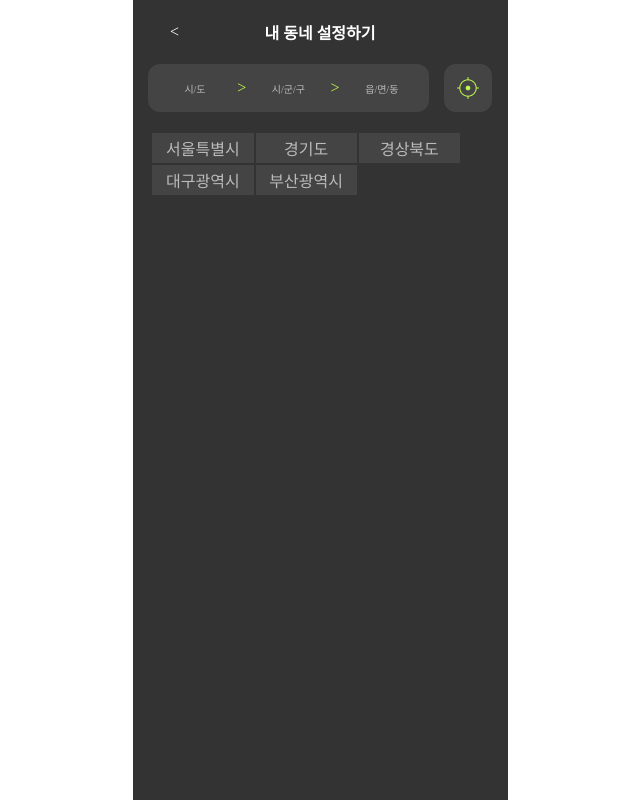
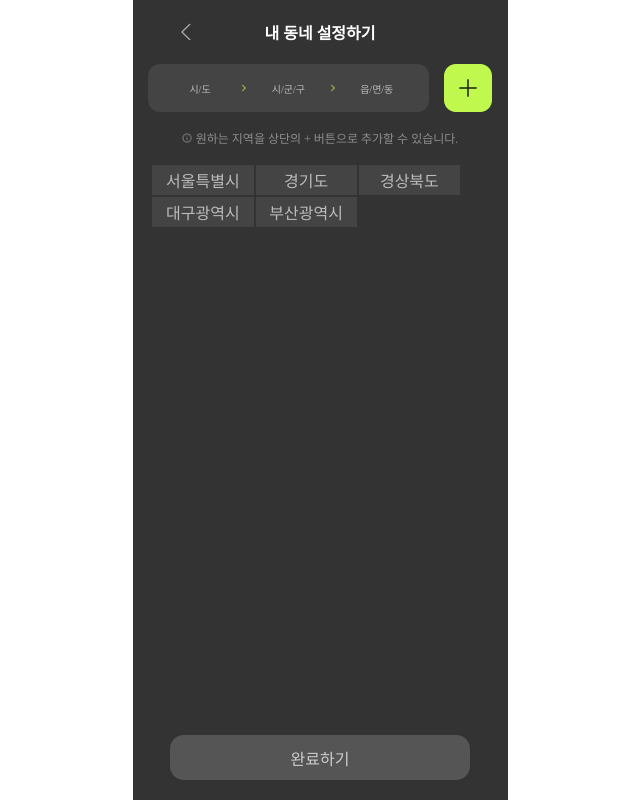
Before and after one commit to potato-club/spotry-front, a React (Create React App) app: page / in a window 1280 px wide. Shown: the whole page, without its empty margins (320-960 px from the left). Built offline with nearby package versions, Linux system fonts and the light colour scheme.

Commit message:
feat: 위치 설정 페이지 완성

```diff
--- /dev/null
+++ b/src/components/Location/LocaTag.tsx
@@ -0,0 +1,111 @@
+import React, { useEffect, useState } from "react";
+import styled from "styled-components";
+
+interface House {
+    city:string;
+    district:string;
+    neighbor:string;
+}
+
+interface LocaTagProps{
+    Houses: House[];
+    DeleteHouse: (idx:number) => void;
+}
+
+const LocaTag:React.FC<LocaTagProps> = ({Houses, DeleteHouse}) => {
+
+    const [Length, setLength] = useState<number>(0);
+
+    const [isReal,setIsReal] = useState<boolean>(false);
+
+
+
+    useEffect(()=>{
+        setLength(Houses.length);
+        if(Length !== 0){
+            setIsReal(true);
+        } else{
+            setIsReal(false);
+        }
+    },[Houses, Length]);
+
+    return (
+        <TagContainer isReal={isReal}>
+            <div>
+                {isReal ? (
+                    <>
+                        {Houses.map((house,idx)=><ChoiceLoca key={idx}>
+                            <div>
+                                {house.city} {house.district} {house.neighbor}
+                                <Delete onClick={() => DeleteHouse(idx)}/>
+                            </div>
+                        </ChoiceLoca>)}
+                    </>
+                )
+                :
+                (<>
+                    <InfoIcon/>
+                    <span>원하는 지역을 상단의 + 버튼으로 추가할 수 있습니다.</span>
+                </>)}
+
+            </div>
+        </TagContainer>
+    );
+};
+
+export default LocaTag;
+
+const TagContainer = styled.div<{isReal:boolean}>`
+width: 90%;
+display: flex;
+margin-top: 10px;
+justify-content: ${(props)=>(props.isReal) ? "flex-start" : "center"};
+height: 32px;
+div{
+    display: flex;
+    align-items: center;
+}
+span{
+    color:#8D8D8D;
+    font-size: 12px;
+    margin-left: 4px;
+}
+`
+
+const InfoIcon = styled.div`
+background-image: url('images/Info.png');
+width: 10px;
+height: 10px;
+background-position:center;
+background-size: cover;
+`
+
+const ChoiceLoca = styled.div`
+display: flex;
+justify-content: center;
+height: 32px;
+background-color: #444444;
+border-radius: 8px;
+color: #FFFFFF;
+font-size:10px;
+margin-right: 10px;
+padding-left: 4px;
+padding-right: 4px;
+div{
+    display: flex;
+    align-items: center;
+    justify-content: center;
+    margin-left: 2px;
+    margin-right: 2px;
+}
+`
+
+const Delete = styled.div`
+cursor: pointer;
+background-image: url('images/X.png');
+width: 12px;
+height: 12px;
+background-position: center;
+background-size: cover;
+margin-left: 4px;
+`
--- a/src/components/Location/LotacionHeader.tsx
+++ b/src/components/Location/LotacionHeader.tsx
@@ -4,7 +4,7 @@ import styled from 'styled-components';
 const LotacionHeader = () => {
     return (
         <BackContainer>
-            <BackBtn>&lt;</BackBtn>
+            <BackBtn/>
             <ContentDiv>내 동네 설정하기</ContentDiv>
         </BackContainer>
     );
@@ -28,6 +28,11 @@ cursor: pointer;
 justify-self: left;
 position: absolute;
 left: 0%;
+background-image: url('images/backBtn.png');
+width: 32px;
+height: 32px;
+background-position: center;
+background-size: cover;
 `
 
 const ContentDiv = styled.span`
--- a/src/components/Location/ShowLocation.tsx
+++ b/src/components/Location/ShowLocation.tsx
@@ -1,9 +1,19 @@
-import React, { useState } from "react";
+import React, {useState } from "react";
 import styled from "styled-components";
 import { LocationData } from "./LocationData";
 import { Btn } from "../../styles/Container";
+import LocaTag from "./LocaTag";
+
+interface HouseAddress {
+    city:string;
+    district:string;
+    neighbor:string;
+}
 
 const ShowLocation: React.FC = () => {
+
+    const [House,setHouse] = useState<HouseAddress[]>([]);
+
     const [selectCity, setSelectCity] = useState<string>("");  // 도시
     const [isCitySelected, setIsCitySelected] = useState<boolean>(false);
     const [selectDistrict, setSelectDistrict] = useState<string>(""); // 구
@@ -13,7 +23,25 @@ const ShowLocation: React.FC = () => {
 
     const cities = LocationData.map((location) => location.city);
 
-    const handleNotYet = (e:React.MouseEvent<HTMLDivElement>) => {
+    const handleHouse = () => {
+        const newHouse: HouseAddress = {
+            city:selectCity,
+            district:selectDistrict,
+            neighbor:selectNeighborhood,
+        }
+        if(House.length < 2 && newHouse.city !== "" && checkJungbog([...House,newHouse])){
+            setHouse((prev) => [...prev, newHouse]);
+        }
+        if(House.length === 2){
+            alert('최대 2개의 주소만 선택 가능합니다');
+        }
+    }
+
+    const DeleteHouse = (idx:number) => {
+        setHouse(prev => prev.filter((HouseAddress, i) => i !== idx));
+    }
+
+    const handleNotYet = () => {
         setIsCitySelected(false);
         setIsDistrictSelected(false);
         setIsNeighboorhood(false);
@@ -22,6 +50,22 @@ const ShowLocation: React.FC = () => {
         setSelectNeighboorhood("");
     }
 
+    const checkJungbog = (arr:HouseAddress[]) => {
+
+        if(arr.length <= 1) return true;
+
+        const [frist, second] = arr;
+
+        if(frist.city === second.city
+            && frist.district === second.district
+            && frist.neighbor === second.neighbor){
+                alert('중복입니다');
+                return false;
+            };
+        return true;
+    };
+
+    // handle 도시들 로직이 너무 복잡함, 근데 어떻게 줄일지 모르겠음
     const handleSelectCity = (e: React.MouseEvent<HTMLDivElement>) => {
         const selectedCity = e.currentTarget.textContent;
         if (selectedCity && selectedCity !== selectDistrict) {
@@ -34,6 +78,7 @@ const ShowLocation: React.FC = () => {
             setIsNeighboorhood(false);
             setSelectNeighboorhood("");
             setSelectDistrict("");
+
         }
         setIsCitySelected(true);
     };
@@ -59,10 +104,6 @@ const ShowLocation: React.FC = () => {
         setIsNeighboorhood(true);
     }
 
-    {
-        /* 얘는 시 이름 이중 배열*/
-    }
-
     const districts = LocationData.filter(
         (location) => location.city === selectCity
     )
@@ -82,36 +123,53 @@ const ShowLocation: React.FC = () => {
         <BackWrapper>
             <ProDiv>
                 <Progress>
-                    <ProgressDiv isSelect={isCitySelected} onClick={handleNotYet}>{selectCity ? `${selectCity}` : "시/도"}</ProgressDiv>
-                    &gt;
-                    <ProgressDiv isSelect={isDistrictSelected} onClick={handleSelectCity}>{selectDistrict ? `${selectDistrict}` : "시/군/구"}</ProgressDiv>
-                    &gt;
-                    <ProgressDiv isSelect={isNeightboorhood} onClick={handleSelectDistrict}>{selectNeighborhood ? `${selectNeighborhood}` : "읍/면/동"}</ProgressDiv>
+                    <ProgressDiv
+                        isSelect={isCitySelected}
+                        onClick={handleNotYet}> {selectCity ? `${selectCity}` : "시/도"}
+                        </ProgressDiv>
+                    <ToDiv/>
+                    <ProgressDiv
+                        isSelect={isDistrictSelected}
+                        onClick={handleSelectCity}>{selectDistrict ? `${selectDistrict}` : "시/군/구"}</ProgressDiv>
+                    <ToDiv/>
+                    <ProgressDiv
+                        isSelect={isNeightboorhood}
+                        onClick={handleSelectDistrict}>{selectNeighborhood ? `${selectNeighborhood}` : "읍/면/동"}</ProgressDiv>
                 </Progress>
-                <LocaIcon/>
+                <LocaIcon onClick={handleHouse}/>
             </ProDiv>
+
+            <LocaTag Houses={House} DeleteHouse={DeleteHouse}/>
 
             <LocaWrapper>
                 {!isCitySelected
                     ? cities.map((city) => (
-                    <LocaInfo key={city} onClick={handleSelectCity}>
+                        <LocaInfo
+                            key={city}
+                            onClick={handleSelectCity}
+                            isSelected={selectCity===city}>
                             {city}
                         </LocaInfo>
                         ))
                         :  !isDistrictSelected
                         ? districts.map((dis) => (
-                    <LocaInfo key={dis} onClick={handleSelectDistrict}>
+                            <LocaInfo
+                            key={dis}
+                            onClick={handleSelectDistrict}
+                            isSelected={selectDistrict===dis}>
                                 {dis}
                             </LocaInfo>))
                         : neighboorhood.map((neigh) => (
-                    <LocaInfo key={neigh.neighborhood} onClick={handleSelectNeighboorhood}>
+                            <LocaInfo
+                                key={neigh.neighborhood}
+                                onClick={handleSelectNeighboorhood}
+                                isSelected={selectNeighborhood===neigh.neighborhood}>
                                 {neigh.neighborhood}
-                    </LocaInfo>
-                ))}
+                            </LocaInfo>))
+                }
             </LocaWrapper>
-            {
-                isNeightboorhood ? <DoneBtn>선택 완료</DoneBtn> : " "
-            }
+            <DoneBtn>완료하기</DoneBtn>
+            {/* {isNeightboorhood ? <DoneBtn>선택 완료</DoneBtn> : " "} */}
         </BackWrapper>
     );
 };
@@ -148,10 +206,11 @@ flex-direction: row;
 justify-content: center;
 align-items: center;
 color: ${(props)=>(props.isSelect) ? "white" : "#BBBBBB"};
+pointer-events: ${(props)=>(props.isSelect ? "auto" : "none")};
 `
 
 const LocaWrapper = styled.div`
-margin-top: 20px;
+margin-top: 10px;
 width: 90%;
 display: flex;
 flex-direction: row;
@@ -160,24 +219,26 @@ justify-content: flex-start;
 `
 
 const LocaIcon = styled.div`
-background-image: url('images/gps.png');
+cursor: pointer;
+background-image: url('images/plus.png');
 width: 48px;
 height: 48px;
 background-position: center;
 background-size: cover;
 `
 
-const LocaInfo = styled.div`
+const LocaInfo = styled.div<{isSelected:boolean}>`
 cursor: pointer;
 width: 30%;
 height: 30px;
-color: #BBBBBB;
+color: ${(props)=>(props.isSelected) ? "white" : "#BBBBBB"};
 margin: 1px;
 display: flex;
 justify-content: center;
 align-items: center;
 background-color: #444444;
 box-sizing: border-box;
+border: ${(props)=>(props.isSelected) ? "1px solid #c1f84d" : "none"};
 &:hover {
     border: 1px solid #c1f84d;
     color: white;
@@ -190,6 +251,8 @@ height: 45px;
 border-radius: 14px;
 margin-top: auto;
 margin-bottom: 20px;
+background-color: #555555;
+color: #CDCDCD;
 `
 
 const ProDiv = styled.div`
@@ -198,3 +261,11 @@ display: flex;
 flex-direction: row;
 justify-content: space-evenly;
 `
+
+const ToDiv = styled.div`
+background-image: url('images/arrow.png');
+width: 4px;
+height: 8px;
+background-position: center;
+background-size: cover;
+`
```
Lines whose indentation alone changed are shown as unchanged.
